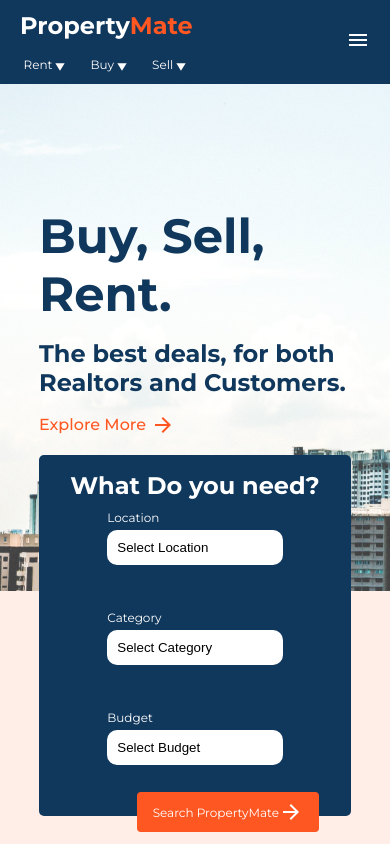
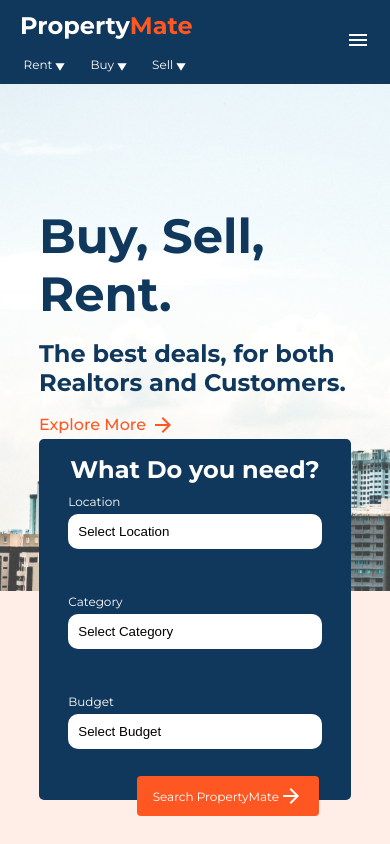
Before and after one commit to kartarkat/property-mate, a React (Create React App) app: page / in a window 390 px wide. Shown: the top 844 px of the page. Built offline with nearby package versions, Linux system fonts and the light colour scheme.

Commit message:
initial design

```diff
--- a/src/components/FormHelper/FormHelper.module.scss
+++ b/src/components/FormHelper/FormHelper.module.scss
@@ -40,7 +40,7 @@
 
                 .field {
                     select {
-                        min-width: 45vw;
+                        min-width: 65vw;
                     }
                 }
             }
--- a/src/pages/Home/Home.module.scss
+++ b/src/pages/Home/Home.module.scss
@@ -95,7 +95,7 @@
         .banner {
             width: 80%;
             position: absolute;
-            bottom: 7rem;
+            bottom: 8rem;
             color: $baseColor;
             background-color: $primaryColor;
             min-height: 15vh;
```
